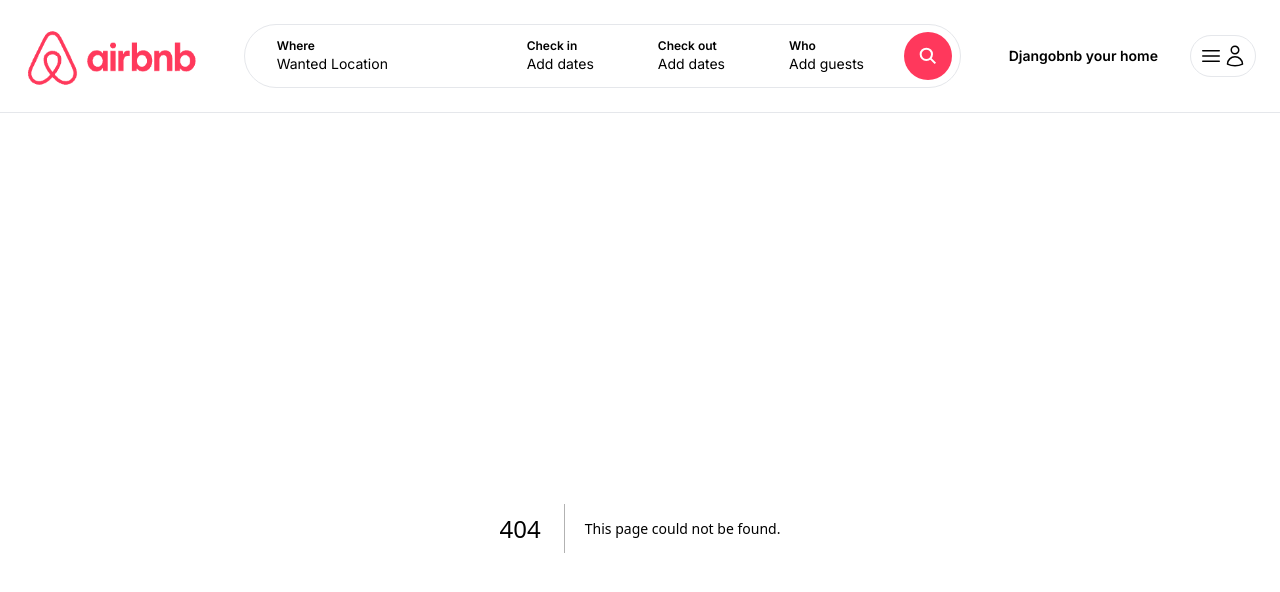
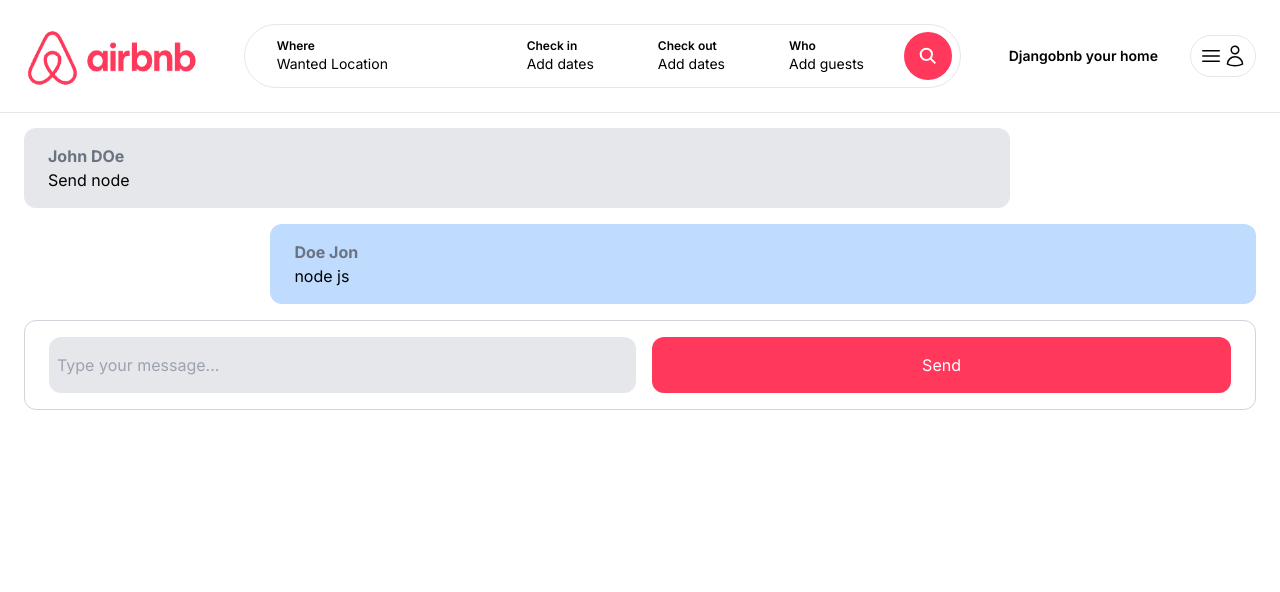
Before and after one commit to JoseRizl/Djangobnb-project, a Next.js app: page /inbox/1 in a window 1280 px wide. Before the commit this address had no page. Shown: the top 592 px of the page. Built offline with nearby package versions, Linux system fonts and the light colour scheme.

Commit message:
Static Detail page for chat - Nick Joey Cabahug

```diff
--- /dev/null
+++ b/app/components/forms/CustomButton.tsx
@@ -0,0 +1,19 @@
+interface CustomButtonProps {
+    label: string;
+    className?: string;
+    onClick: () => void;
+}
+
+const CustomButton: React.FC<CustomButtonProps> = ({
+    label,
+    className,
+    onClick
+}) => {
+    return(
+        <div onClick={onClick} className={`w-full py-4 bg-airbnb hover:bg-airbnb-dark text-white text-center rounded-xl transition cursor-pointer ${className}`}>
+            {label}
+        </div>
+    )
+}
+
+export default CustomButton;
--- /dev/null
+++ b/app/components/inbox/ConversationDetail.tsx
@@ -0,0 +1,38 @@
+'use client';
+import CustomButton from "../forms/CustomButton";
+
+
+const ConversationDetail = () => {
+    return(
+        <>
+            <div className="max-h-[480px] overflow-auto flex flex-col space-y-4">
+                <div className="w-[80%] py-4 px-6 rounded-xl bg-gray-200">
+                    <p className="font-bold text-gray-500">John DOe</p>
+
+                    <p>Send node</p>
+                </div>
+
+                <div className="w-[80%] ml-[20%] py-4 px-6 rounded-xl bg-blue-200">
+                    <p className="font-bold text-gray-500">Doe Jon</p>
+
+                    <p>node js</p>
+                </div>
+            </div>
+
+            <div className="mt-4 py-4 px-6 flex border border-gray-300 space-x-4 rounded-xl">
+                <input type="text"
+                placeholder="Type your message..."
+                className="w-full p-2 bg-gray-200 rounded-xl"
+                />
+
+                <CustomButton
+                    label="Send"
+                    onClick={() => console.log('Clicked')}
+                    className="w-[100px]"
+                />
+            </div>
+        </>
+    )
+}
+
+export default ConversationDetail;
--- /dev/null
+++ b/app/inbox/[id]/page.tsx
@@ -0,0 +1,11 @@
+import ConversationDetail from "@/app/components/inbox/ConversationDetail";
+
+const ConversationPage = () => {
+    return (
+        <main className="max-w-[1500px] mx-auto px-6 pb-6">
+            <ConversationDetail />
+        </main>
+    )
+}
+
+export default ConversationPage;
```
